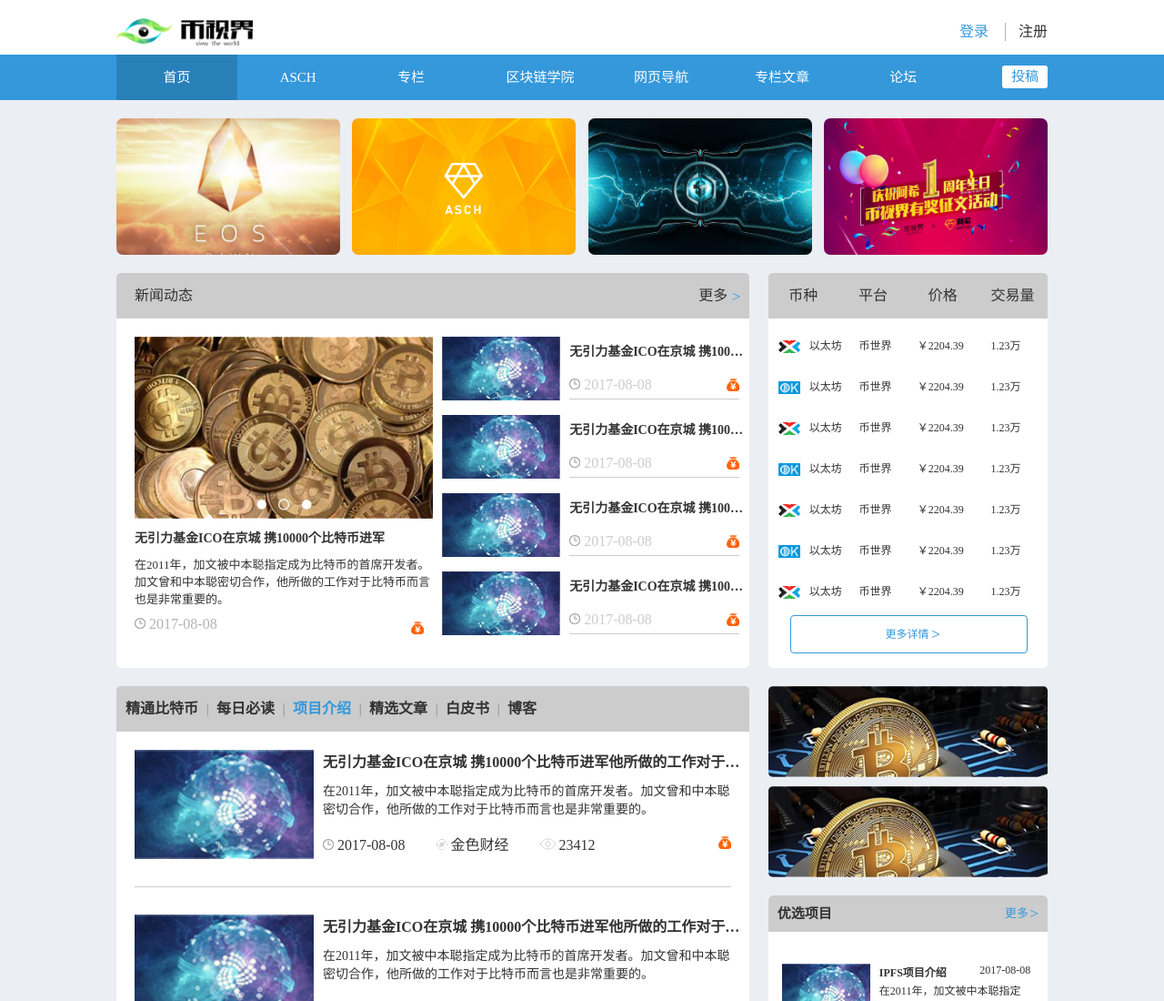
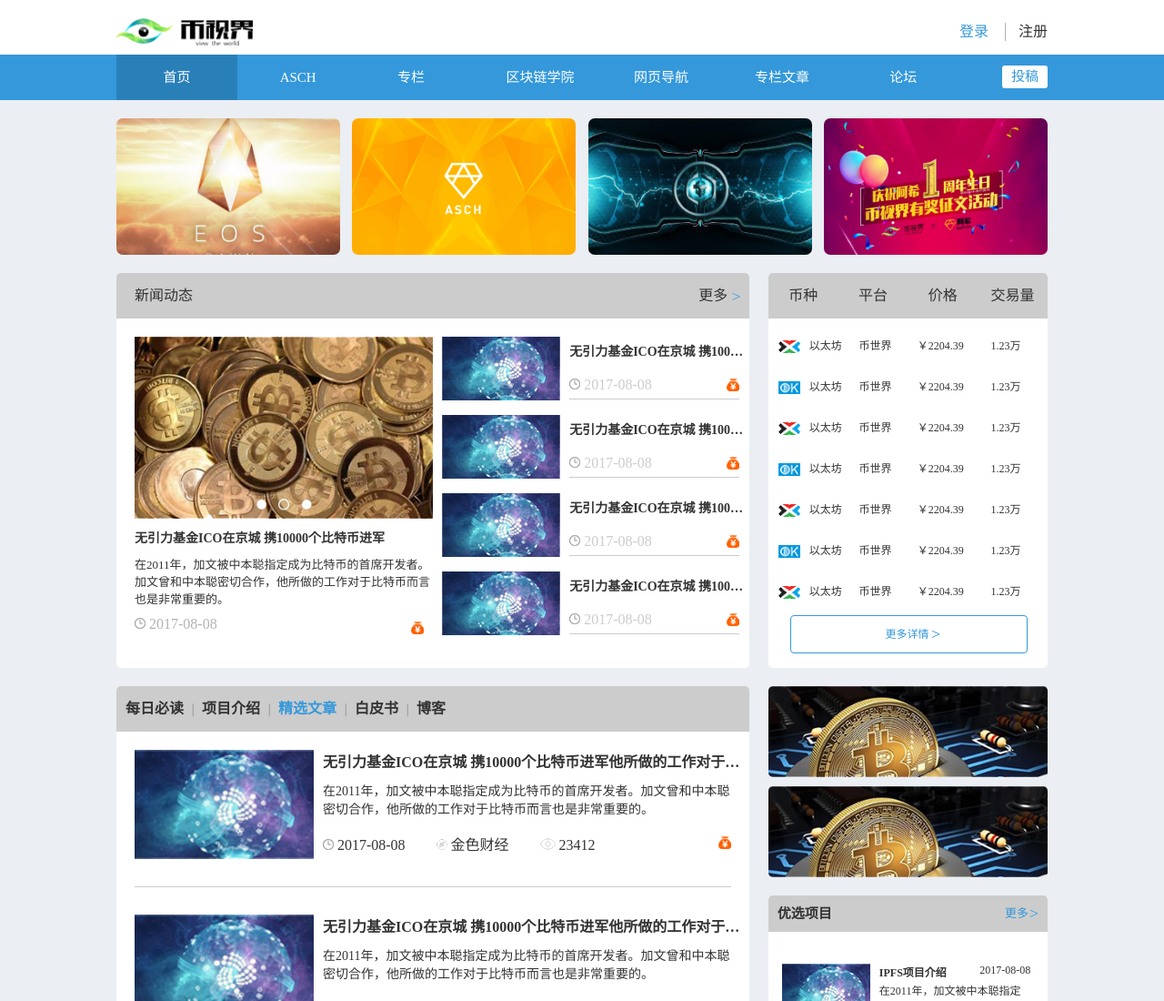
Before and after one commit to dujunhui007/view-the-word, a website: page index.html in a window 1280 px wide. Shown: the top 1100 px of the page at 91% size. Drawn offline with Linux system fonts and the light colour scheme.

Commit message:
remove btc

```diff
--- a/index.html
+++ b/index.html
@@ -147,8 +147,6 @@
             </div>
             <div class="aboutOur">
                 <div class="aboutOurTitle">
-                    <a href="#">精通比特币</a>
-                    <i></i>
                     <a href="#">每日必读</a>
                     <i></i>
                     <a href="#">项目介绍</a>
```
